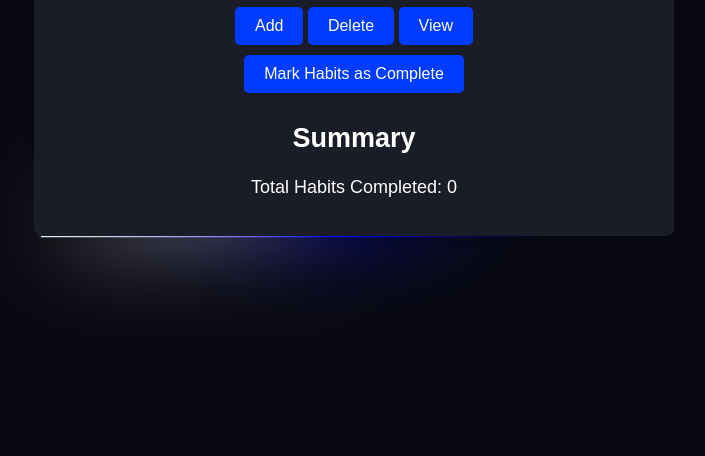
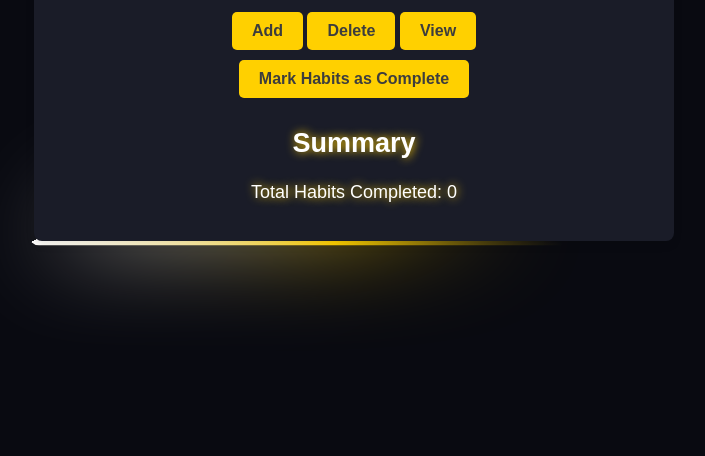
Before and after one commit to mthiggins1s/simple-habit-tracker, a plain HTML site: page index.html in a window 1280 px wide. Shown: the part 344-800 px from the top of the page, without its empty margins (286-991 px from the left). Drawn offline with Linux system fonts and the light colour scheme.

Commit message:
updated colors and glow, etc.

```diff
--- a/styles/border-animation.css
+++ b/styles/border-animation.css
@@ -11,12 +11,12 @@
     position: absolute;
     height: 100%;
     width: 100%;
-    background: conic-gradient(from var(--angle), transparent 70%, blue, white);
+    background: conic-gradient(from var(--angle), transparent 70%, rgb(255, 208, 0), white);
     top: 50%;
     left: 50%;
     transform: translate(-50%, -50%);
-    z-index: -1;
-    padding: 2px;
+    z-index: -2;
+    padding: 5px;
     border-radius: 10px;
     animation: 3s spin linear infinite;
 }
--- a/styles/styles.css
+++ b/styles/styles.css
@@ -23,6 +23,7 @@ body {
 }
 h1 {
     color: white;
+    text-shadow: #FC0 1px 0 10px;
 }
 
 #habit-container {
@@ -43,6 +44,13 @@ h1 {
     margin-bottom: 8px;
 }
 
+::placeholder {
+    font-size: 16px;
+    color: #888;
+    margin-bottom: 15px;
+    text-align: center;
+}
+
 .checkbox-container {
     display: flex;
     flex-wrap: wrap;
@@ -58,8 +66,9 @@ h1 {
 button {
     padding: 10px 20px;
     font-size: 16px;
-    background-color: #003cff;
-    color: white;
+    background-color:  rgb(255, 208, 0);
+    color: rgb(61, 61, 61);
+    font-weight: bold;
     border: none;
     border-radius: 5px;
     cursor: pointer;
@@ -67,19 +76,20 @@ button {
 }
 
 button:hover {
-    background-color: #6e8ef8;
+    background-color: rgb(252, 230, 132);
 }
 
 .summary {
     margin-top: 30px;
     font-size: 18px;
     color:  white;
+    text-shadow: #FC0 1px 0 10px;
 }
 
 .button-container {
     flex-direction: row;
     justify-content: space-around;
-    margin-top: 10px;
+    margin-top: 20px;
   }
 
 #mark-complete {
```
